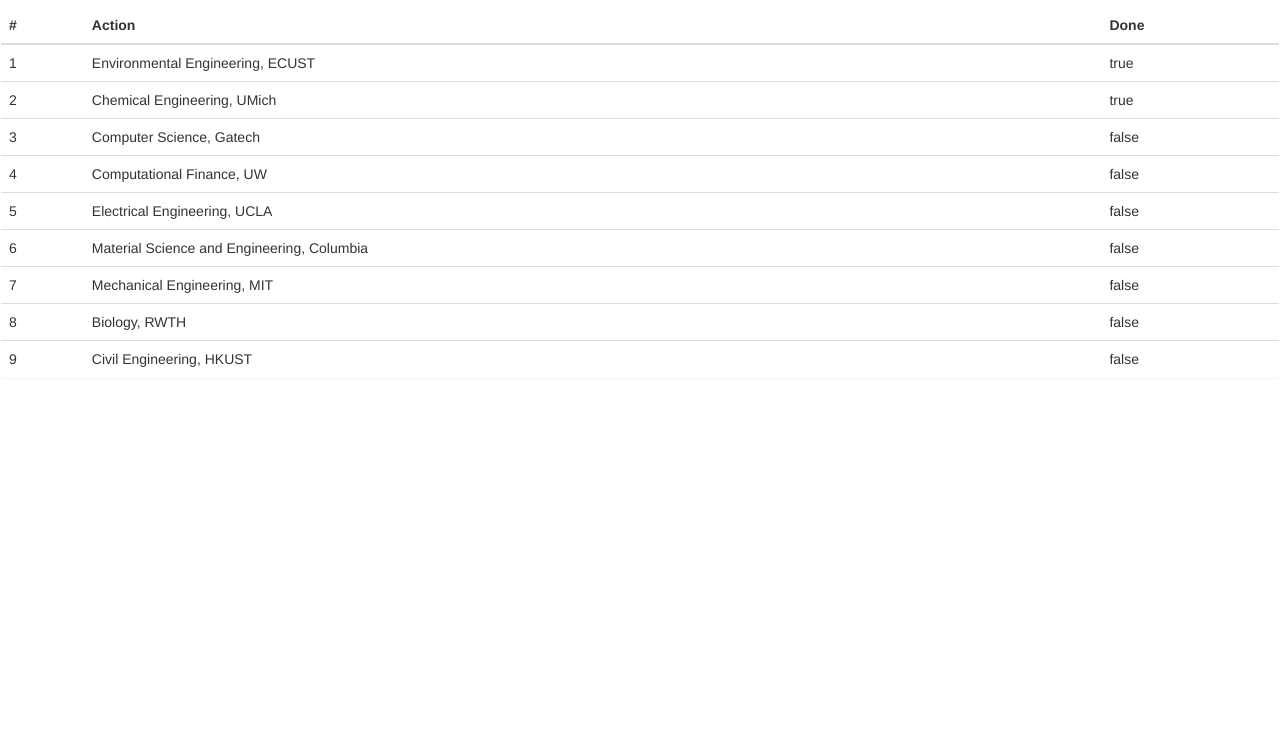
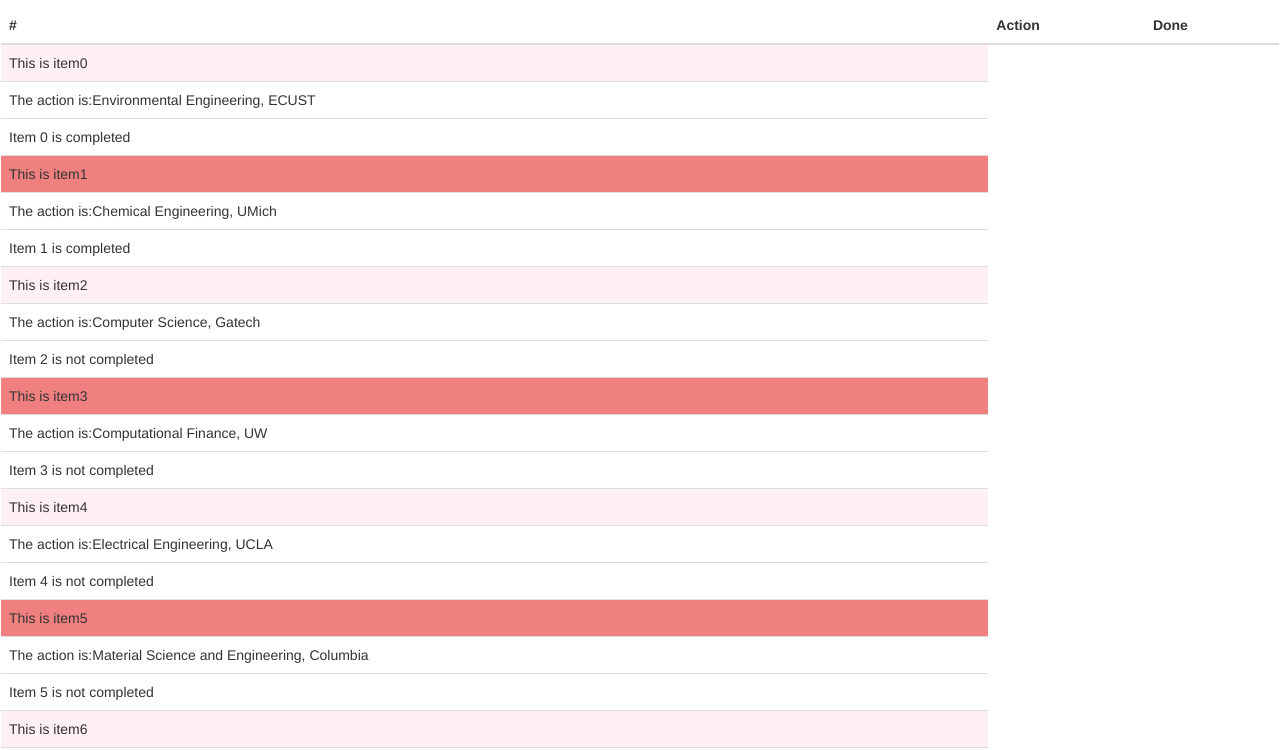
Before and after one commit to donnice/proAngularJS, a plain HTML site: page WebContent/chapter10/directives.html in a window 1280 px wide. Shown: the part 50-800 px from the top of the page. Drawn offline with nearby package versions, Linux system fonts and the light colour scheme.

Commit message:
Jun 11st

```diff
--- a/WebContent/chapter10/directives.html
+++ b/WebContent/chapter10/directives.html
@@ -21,6 +21,10 @@
 			    {action:"Civil Engineering, HKUST",complete:false}];
 		});
 	</script>
+	<style>
+		.odd { background-color:lightcoral }
+		.even { background-color: lavenderblush}
+	</style>
 </head>
 
 <body>
@@ -59,15 +63,25 @@
 				</tr>
 			</thead>
 			<tbody>
-				<tr ng-repeat="item in todos">
-					<!-- <td>{{item.action}}</td>
-					<td>{{item.complete}}</td> -->
-					<td>{{$index+1}}</td>
-					<td ng-repeat="prop in item">{{prop}}</td>
+				<tr ng-repeat-start="item in todos" ng-class = "$odd?'odd':'even'">
+					<!-- <td>{{item.complete}}</td> -->
+					<!-- <td>{{$index+1}}</td>
+					<td>{{item.action}}</td>
+					<td><span ng-if="$first || $last">{{item.complete}}</span></td> -->
+					<!-- <td ng-repeat="prop in item">{{prop}}</td> -->
 
 					<!-- <td ng-repeat="(key,value) in item">
 						{{key}}={{value}}
 					</td> -->
+					<td>This is item{{$index}}</td>
+				</tr>
+
+				<tr>
+					<td>The action is:{{item.action}}</td>
+				</tr>
+
+				<tr ng-repeat-end>
+					<td>Item {{$index}} is {{item.complete?'':'not '}}completed</td>
 				</tr>
 			</tbody>
 		</table>
```
